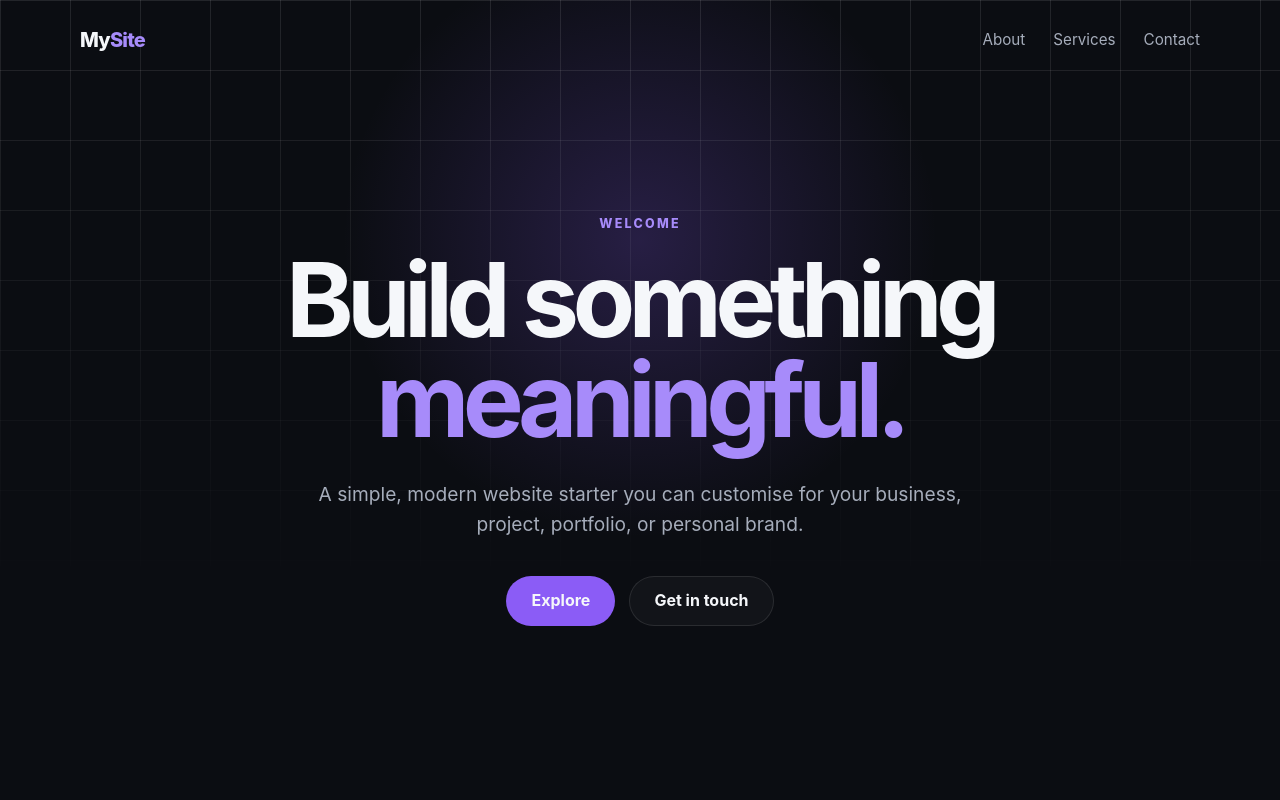
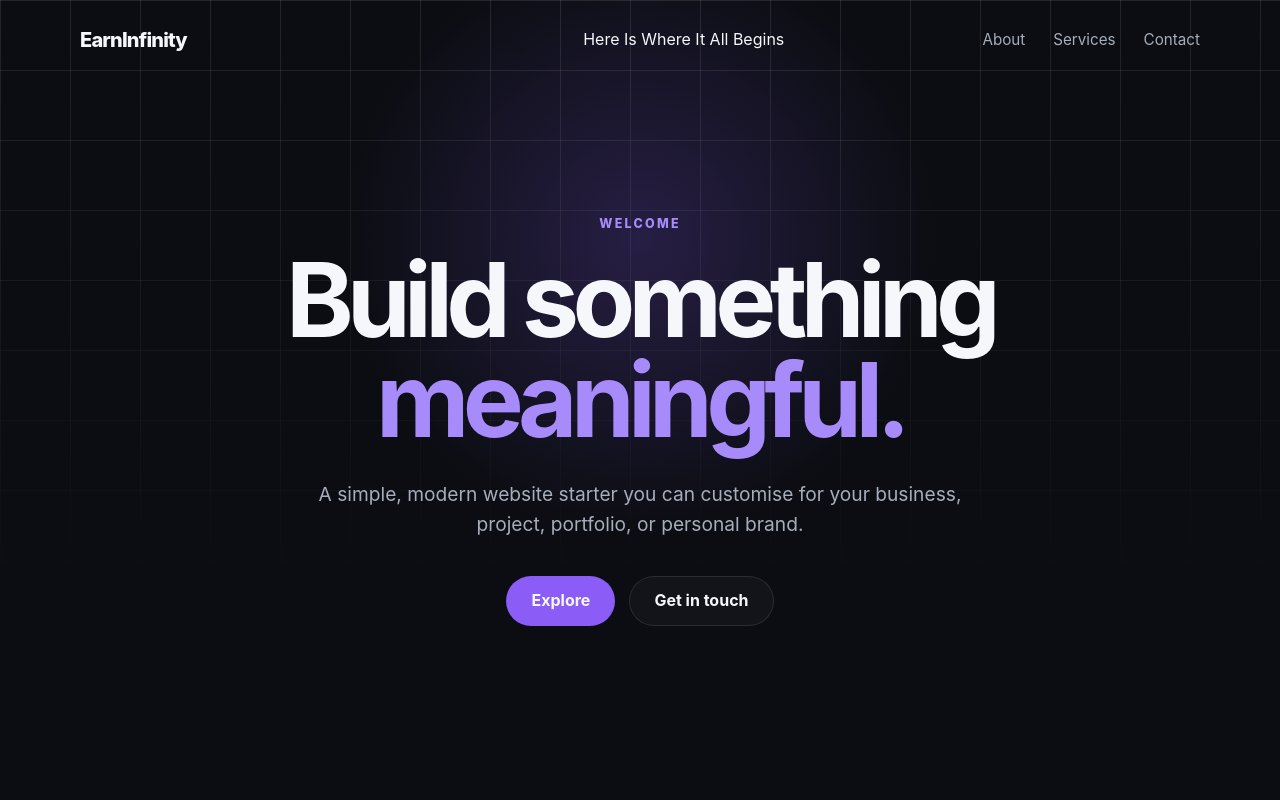
Before and after one commit to UaRise/uarise.github.io, a plain HTML site: page index.html in a window 1280 px wide. Shown: the top 800 px of the page. Drawn offline with Linux system fonts and the light colour scheme.

Commit message:
Update index.html

```diff
--- a/index.html
+++ b/index.html
@@ -4,13 +4,15 @@
   <meta charset="UTF-8">
   <meta name="viewport" content="width=device-width, initial-scale=1.0">
   <meta name="description" content="A clean, modern starter website.">
-  <title>My Website</title>
+  <title>EarnInfinity Website</title>
   <link rel="stylesheet" href="style.css">
 </head>
 <body>
   <header class="site-header">
     <nav class="container nav">
-      <a class="logo" href="#">My<span>Site</span></a>
+      <a class="logo" href="#">EarnInfinity</span></a>
+      <p></p>
+     <p> Here Is Where It All Begins</p>
       <div class="nav-links">
         <a href="#about">About</a>
         <a href="#services">Services</a>
```
